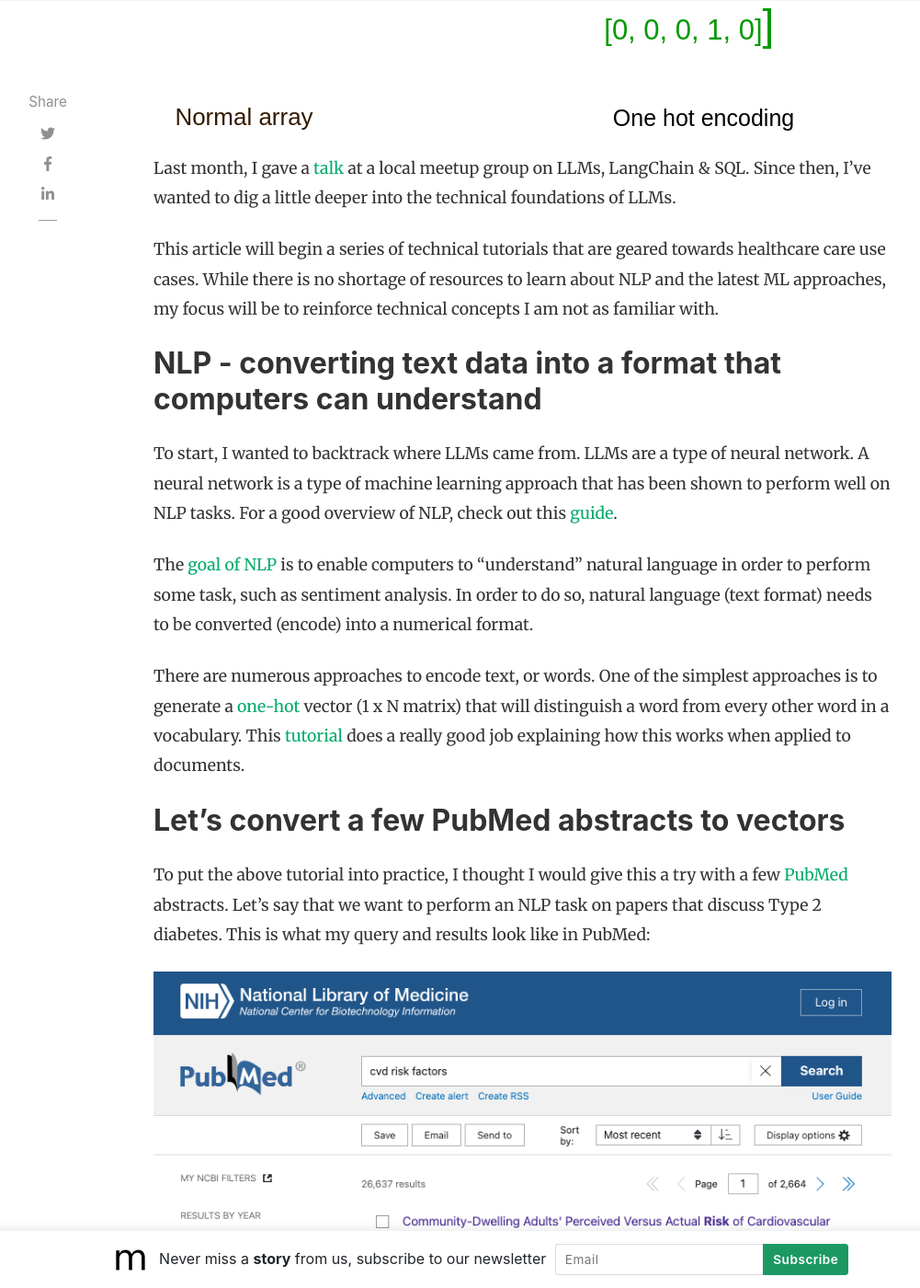
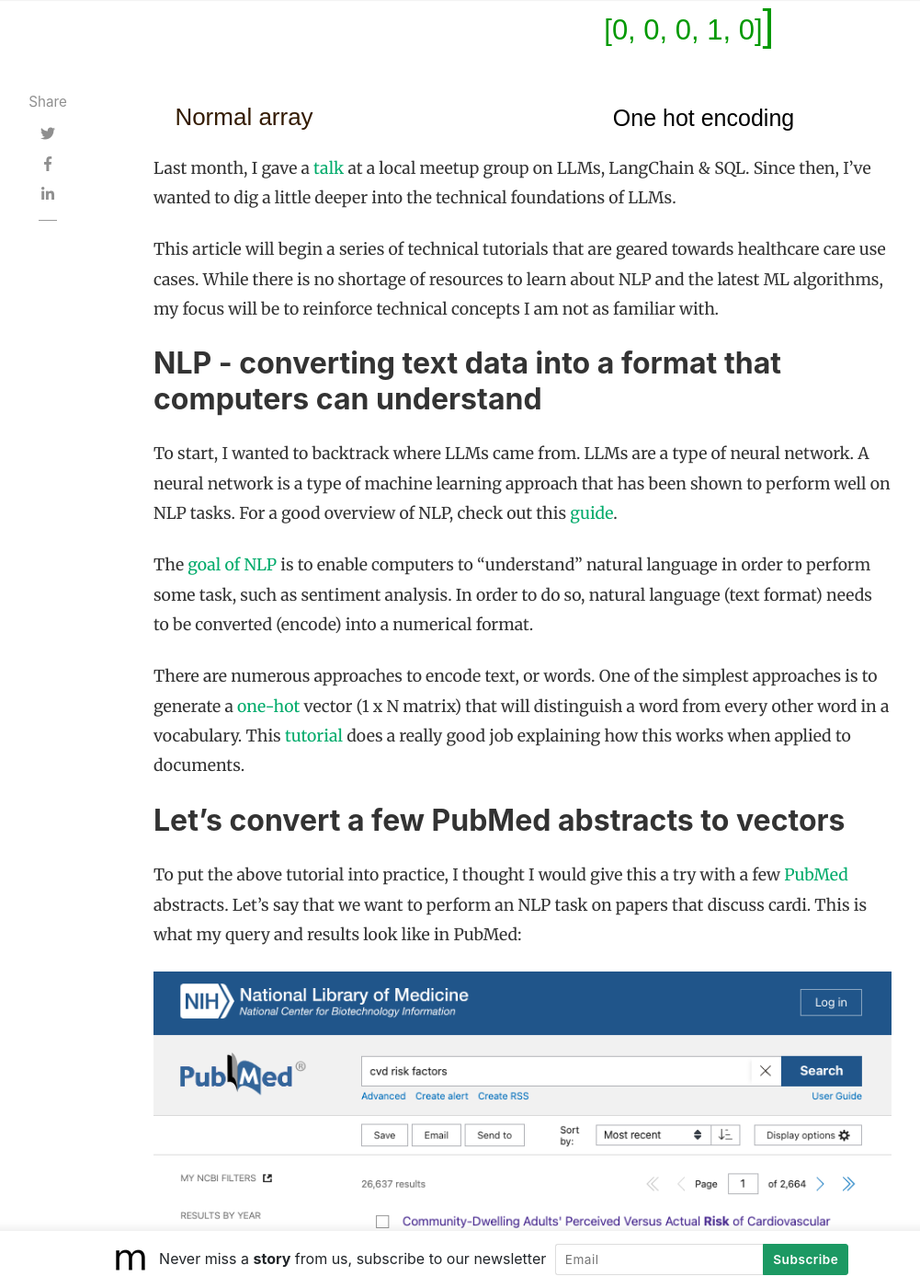
Before and after one commit to slsu0424/slsu0424.github.io, a Jekyll site: the page built from _posts/2023-07-27-test.md, in a window 1280 px wide and 1400 px high, scrolled down 765 px. Shown: the whole window at 92% size, without its empty margins (118-1119 px from the left). Built offline with Jekyll 4.4.1, drawn with Linux system fonts in a browser that asks for light colours; nearby versions of some CDN libraries; comment, search, counter and statistics services are not loaded.

Commit message:
Update 2023-07-27-test.md

```diff
--- a/_posts/2023-07-27-test.md
+++ b/_posts/2023-07-27-test.md
@@ -9,7 +9,7 @@ image: assets/images/vector.png
 Last month, I gave a [talk](https://www.meetup.com/new-jersey-sql-data-platform-user-group/events/294231326/) at a local meetup group
 on LLMs, LangChain & SQL.  Since then, I've wanted to dig a little deeper into the technical foundations of LLMs.
 
-This article will begin a series of technical tutorials that are geared towards healthcare care use cases.  While there is no shortage of resources to learn about NLP and the latest ML approaches, my focus will be to reinforce technical concepts I am not as familiar with.
+This article will begin a series of technical tutorials that are geared towards healthcare care use cases.  While there is no shortage of resources to learn about NLP and the latest ML algorithms, my focus will be to reinforce technical concepts I am not as familiar with.
 
 
 ## NLP - converting text data into a format that computers can understand
@@ -22,7 +22,7 @@ There are numerous approaches to encode text, or words.  One of the simplest app
 
 ## Let's convert a few PubMed abstracts to vectors
 
-To put the above tutorial into practice, I thought I would give this a try with a few [PubMed](https://pubmed.ncbi.nlm.nih.gov/) abstracts.  Let's say that we want to perform an NLP task on papers that discuss Type 2 diabetes.  This is what my query and results look like in PubMed:
+To put the above tutorial into practice, I thought I would give this a try with a few [PubMed](https://pubmed.ncbi.nlm.nih.gov/) abstracts.  Let's say that we want to perform an NLP task on papers that discuss cardi.  This is what my query and results look like in PubMed:
 
 ![PubMed](/assets/images/2023-07-28_PubMed.png)
 
```
